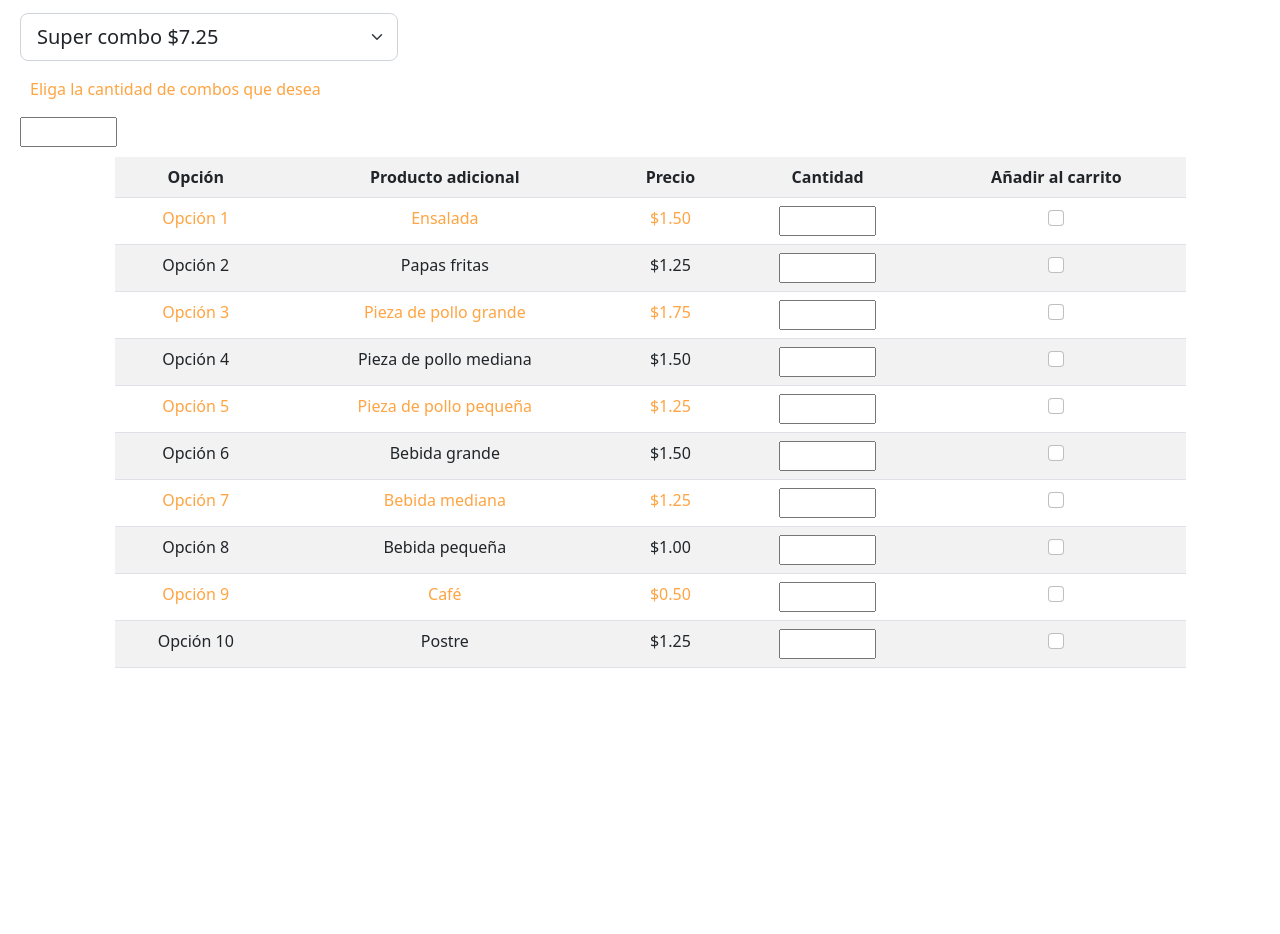
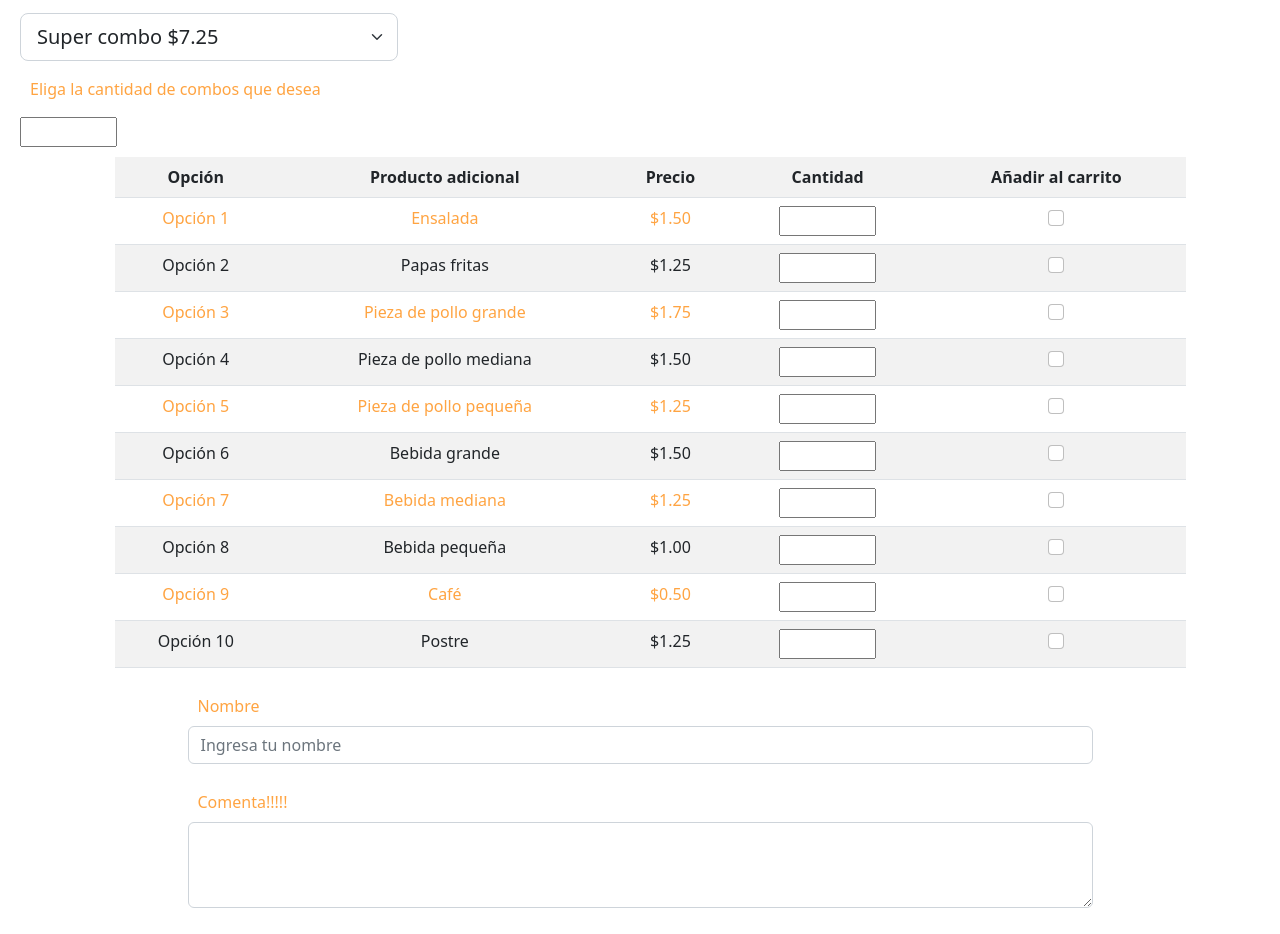
Before and after one commit to CristhoperCortez/tallerdaw2_9_15, a plain HTML site: page Taller2_daw_gerardo_cristopher/index.html in a window 1280 px wide. Shown: the part 105-1039 px from the top of the page. Before the commit the page ends 800 px from the top, so only its background shows below. Drawn offline with nearby package versions, Linux system fonts and the light colour scheme.

Commit message:
Update index.html

```diff
--- a/Taller2_daw_gerardo_cristopher/index.html
+++ b/Taller2_daw_gerardo_cristopher/index.html
@@ -77,6 +77,20 @@
     </tr>
 </table>
 </div>
+
+    <div class="secciondecomentar">
+    <section>
+        <div class="mb-3">
+        <label for="exampleFormControlInput1" class="form-label">Nombre</label>
+        <input type="email" class="form-control" id="exampleFormControlInput1" placeholder="Ingresa tu nombre">
+      </div>
+      <div class="mb-3">
+        <label for="exampleFormControlTextarea1" class="form-label">Comenta!!!!!</label>
+        <textarea class="form-control" id="exampleFormControlTextarea1" rows="3"></textarea>
+      </div>
+    </section>
+</div>
+
 </body>
 <script src="js/script.js"></script>
 </html>
```
